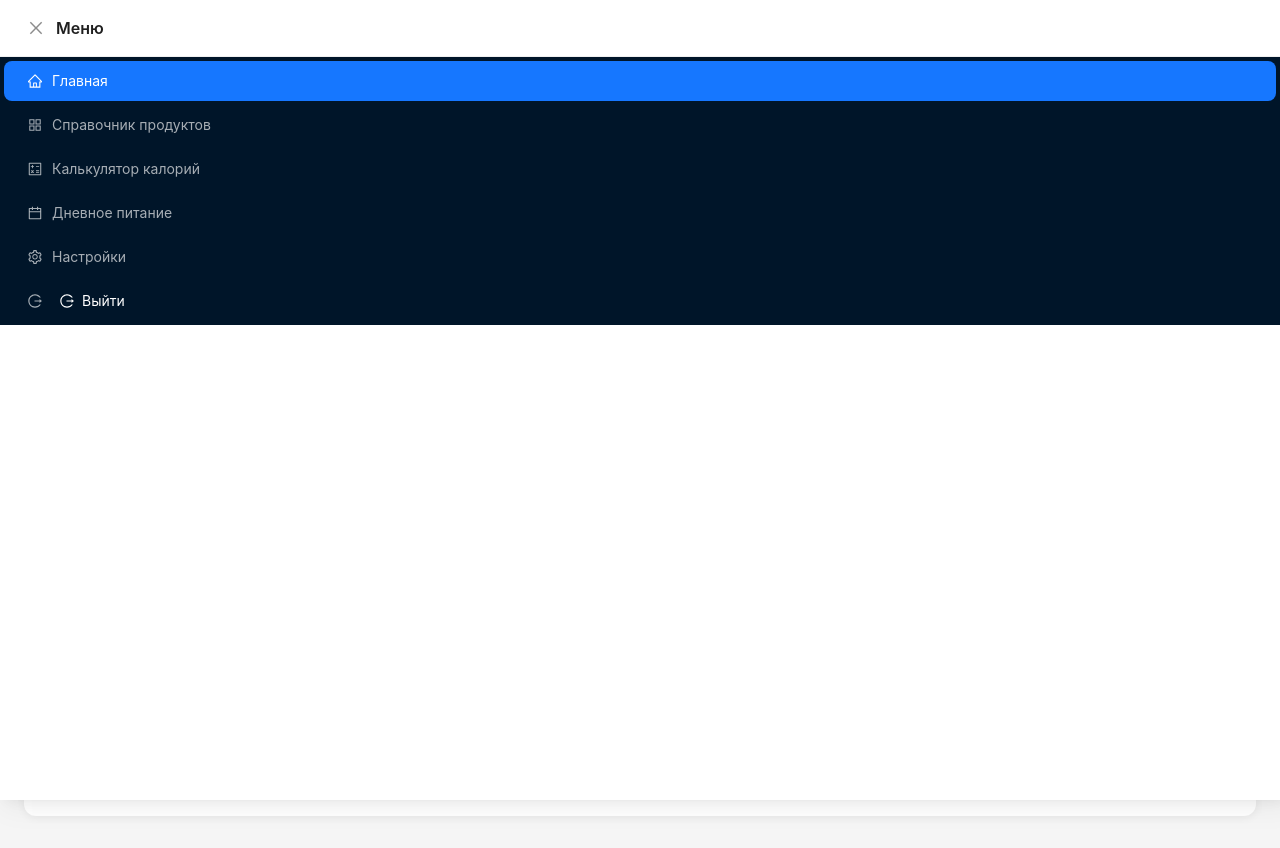
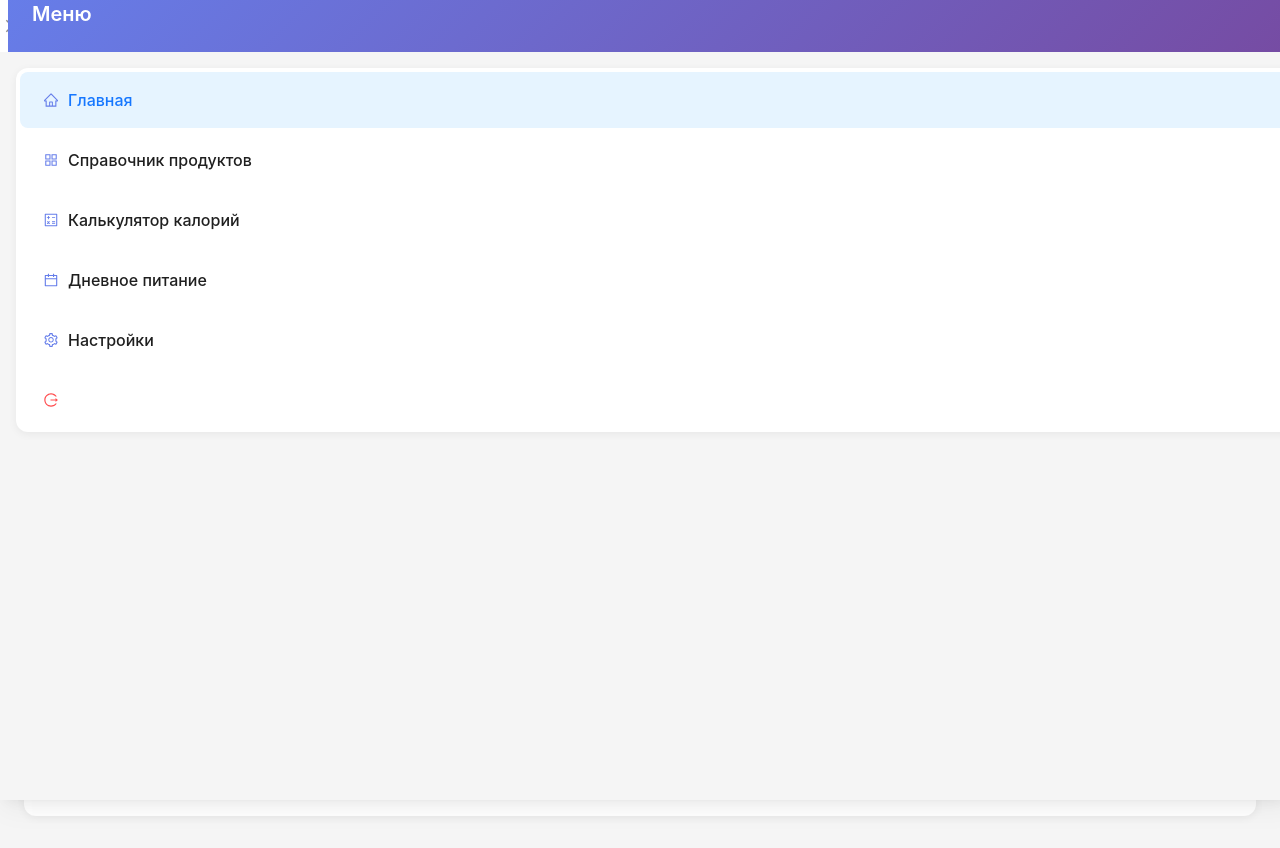
Before and after one commit to katyaaplyusnina/calories-calc, a React (Create React App) app: page / in a window 1280 px wide. Both pictures are taken after a click on the button 32 px from the left and 32 px from the top of the page. Shown: the top 848 px of the page. Built offline with nearby package versions, Linux system fonts and the light colour scheme.

Commit message:
better menu

```diff
--- a/src/components/Layout/AppSider.tsx
+++ b/src/components/Layout/AppSider.tsx
@@ -1,5 +1,5 @@
 import { useState } from 'react';
-import { Drawer, Menu, Button } from 'antd';
+import { Drawer, Menu, Button, Typography } from 'antd';
 import {
     HomeOutlined,
     AppstoreOutlined,
@@ -12,6 +12,8 @@ import {
 import { Link } from 'react-router-dom';
 import LogoutButton from "../auth/LogoutButton";
 
+const { Title } = Typography;
+
 const AppSider = () => {
     const [visible, setVisible] = useState(false);
 
@@ -21,42 +23,148 @@ const AppSider = () => {
     return (
         <>
             {/* Кнопка для открытия меню */}
-            <div style={{ padding: '16px', background: '#001529' }}>
+            <div style={{
+                padding: '16px',
+                background: 'linear-gradient(135deg, #667eea 0%, #764ba2 100%)',
+                boxShadow: '0 2px 8px rgba(0, 0, 0, 0.1)'
+            }}>
                 <Button
                     type="text"
                     icon={<MenuOutlined />}
                     onClick={showDrawer}
-                    style={{ color: 'white', fontSize: '20px' }}
+                    style={{
+                        color: 'white',
+                        fontSize: '20px',
+                        border: 'none',
+                        padding: '4px 8px'
+                    }}
                 />
             </div>
 
             {/* Drawer — выдвигающееся меню */}
             <Drawer
-                title="Меню"
+                title={
+                    <div style={{
+                        background: 'linear-gradient(135deg, #667eea 0%, #764ba2 100%)',
+                        margin: '-24px -24px 0 -24px',
+                        padding: '24px',
+                        color: '#fff'
+                    }}>
+                        <Title level={4} style={{ color: '#fff', margin: 0 }}>
+                            Меню
+                        </Title>
+                    </div>
+                }
                 placement="left"
                 closable
                 onClose={closeDrawer}
                 open={visible}
-                bodyStyle={{ padding: 0 }}
+                bodyStyle={{
+                    padding: 0,
+                    background: '#f5f5f5'
+                }}
+                headerStyle={{
+                    background: 'transparent',
+                    border: 'none',
+                    padding: 0
+                }}
                 width="100%" // На весь экран
             >
-                <Menu theme="dark" mode="inline" defaultSelectedKeys={['1']} onClick={closeDrawer}>
-                    <Menu.Item key="1" icon={<HomeOutlined />}>
-                        <Link to="/">Главная</Link>
+                <Menu
+                    theme="light"
+                    mode="inline"
+                    defaultSelectedKeys={['1']}
+                    onClick={closeDrawer}
+                    style={{
+                        background: '#fff',
+                        border: 'none',
+                        boxShadow: '0 2px 8px rgba(0, 0, 0, 0.06)',
+                        margin: '16px',
+                        borderRadius: '12px',
+                        overflow: 'hidden'
+                    }}
+                >
+                    <Menu.Item
+                        key="1"
+                        icon={<HomeOutlined style={{ color: '#667eea' }} />}
+                        style={{
+                            fontSize: '16px',
+                            fontWeight: '500',
+                            height: '56px',
+                            lineHeight: '56px'
+                        }}
+                    >
+                        <Link to="/" style={{ color: 'inherit', textDecoration: 'none' }}>
+                            Главная
+                        </Link>
                     </Menu.Item>
-                    <Menu.Item key="2" icon={<AppstoreOutlined />}>
-                        <Link to="/products">Справочник продуктов</Link>
+                    <Menu.Item
+                        key="2"
+                        icon={<AppstoreOutlined style={{ color: '#667eea' }} />}
+                        style={{
+                            fontSize: '16px',
+                            fontWeight: '500',
+                            height: '56px',
+                            lineHeight: '56px'
+                        }}
+                    >
+                        <Link to="/products" style={{ color: 'inherit', textDecoration: 'none' }}>
+                            Справочник продуктов
+                        </Link>
                     </Menu.Item>
-                    <Menu.Item key="3" icon={<CalculatorOutlined />}>
-                        <Link to="/calculator">Калькулятор калорий</Link>
+                    <Menu.Item
+                        key="3"
+                        icon={<CalculatorOutlined style={{ color: '#667eea' }} />}
+                        style={{
+                            fontSize: '16px',
+                            fontWeight: '500',
+                            height: '56px',
+                            lineHeight: '56px'
+                        }}
+                    >
+                        <Link to="/calculator" style={{ color: 'inherit', textDecoration: 'none' }}>
+                            Калькулятор калорий
+                        </Link>
                     </Menu.Item>
-                    <Menu.Item key="4" icon={<CalendarOutlined />}>
-                        <Link to="/daily-meals">Дневное питание</Link>
+                    <Menu.Item
+                        key="4"
+                        icon={<CalendarOutlined style={{ color: '#667eea' }} />}
+                        style={{
+                            fontSize: '16px',
+                            fontWeight: '500',
+                            height: '56px',
+                            lineHeight: '56px'
+                        }}
+                    >
+                        <Link to="/daily-meals" style={{ color: 'inherit', textDecoration: 'none' }}>
+                            Дневное питание
+                        </Link>
                     </Menu.Item>
-                    <Menu.Item key="5" icon={<SettingOutlined />}>
-                        <Link to="/settings">Настройки</Link>
+                    <Menu.Item
+                        key="5"
+                        icon={<SettingOutlined style={{ color: '#667eea' }} />}
+                        style={{
+                            fontSize: '16px',
+                            fontWeight: '500',
+                            height: '56px',
+                            lineHeight: '56px'
+                        }}
+                    >
+                        <Link to="/settings" style={{ color: 'inherit', textDecoration: 'none' }}>
+                            Настройки
+                        </Link>
                     </Menu.Item>
-                    <Menu.Item key="6" icon={<LogoutOutlined />}>
+                    <Menu.Item
+                        key="6"
+                        icon={<LogoutOutlined style={{ color: '#ff4d4f' }} />}
+                        style={{
+                            fontSize: '16px',
+                            fontWeight: '500',
+                            height: '56px',
+                            lineHeight: '56px',
+                            color: '#ff4d4f'
+                        }}
+                    >
                         <LogoutButton />
                     </Menu.Item>
                 </Menu>
```
